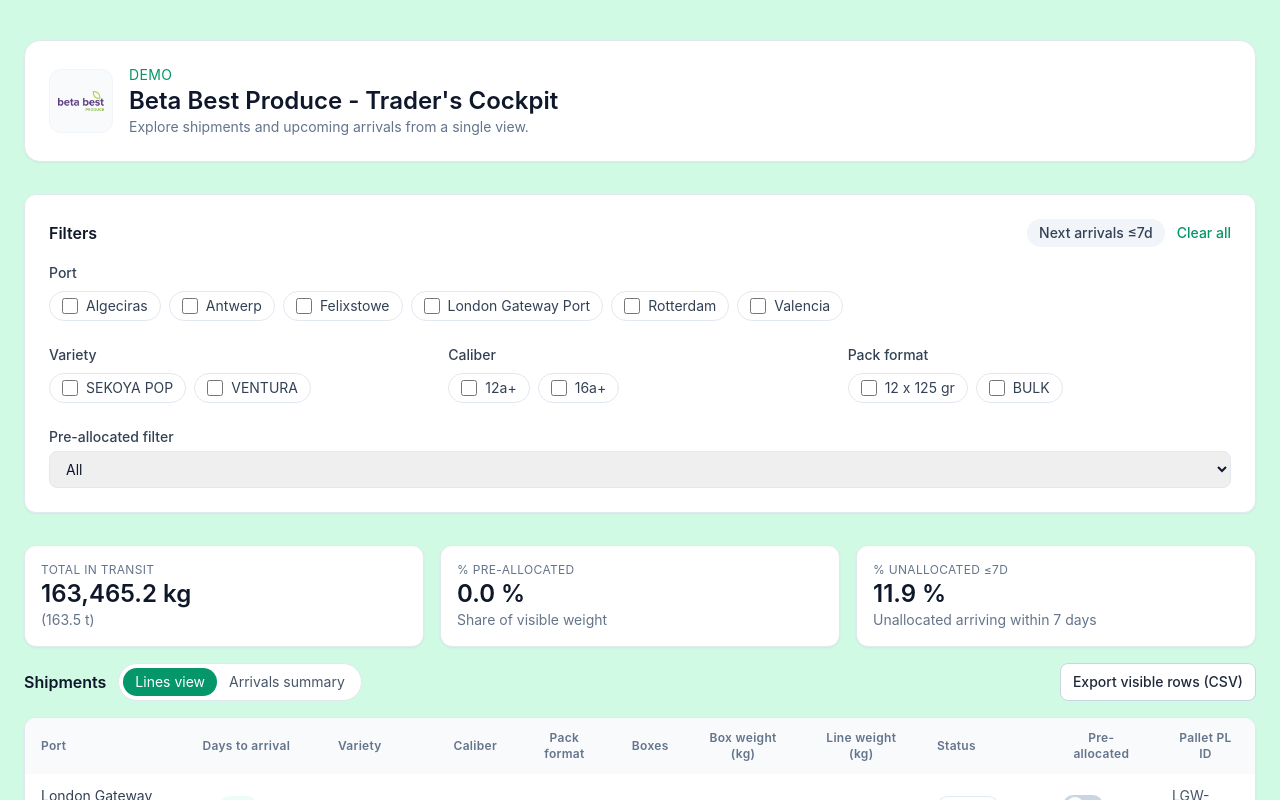
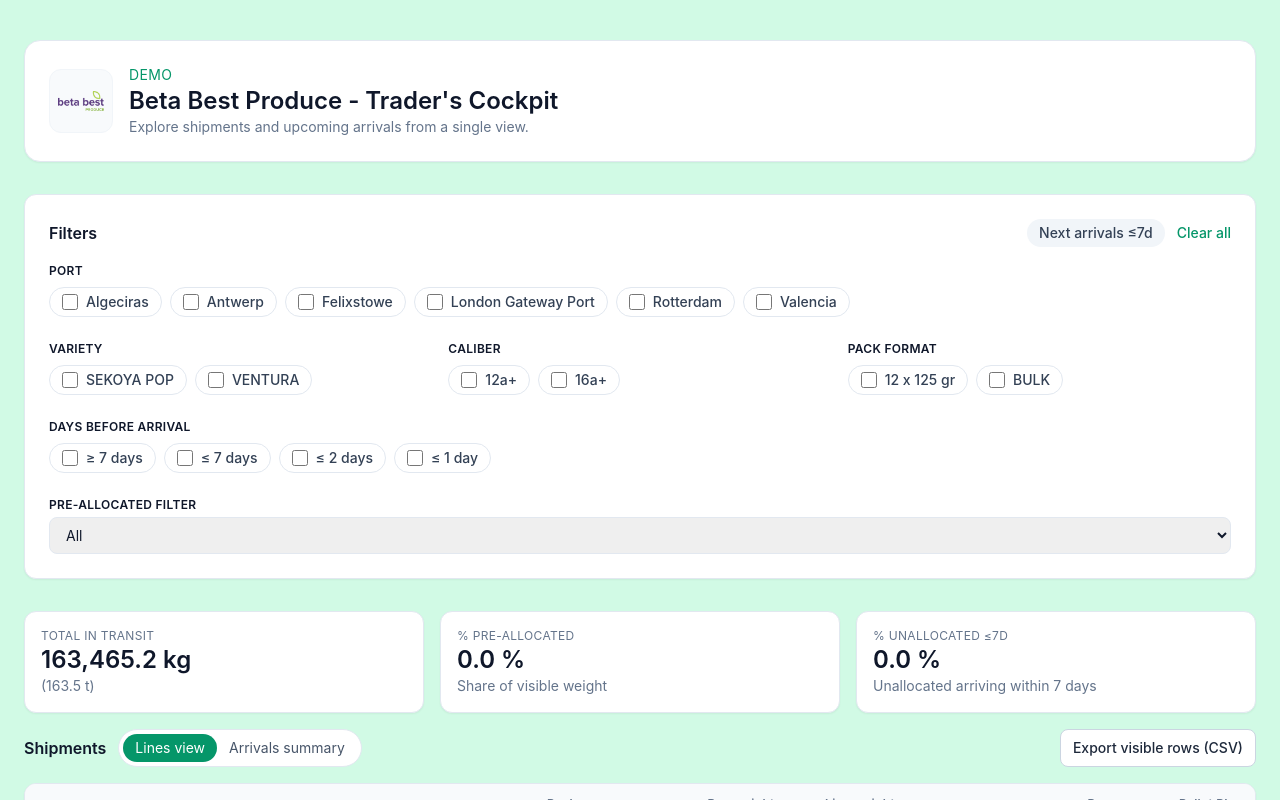
Before and after one commit to cyprienhenry/trader-cockpit, a Next.js app: page / in a window 1280 px wide. Shown: the top 800 px of the page. Built offline with nearby package versions, Linux system fonts and the light colour scheme.

Commit message:
update Day before arrival filters

```diff
--- a/app/page.tsx
+++ b/app/page.tsx
@@ -10,11 +10,12 @@
   computeStatus,
   hasEtaPassed,
   isEtaWithinSevenDays,
+  type ArrivalWindow,
 } from "@/lib/filters";
 import type { PalletDataset, PalletItem, PalletRow } from "@/types";
 
 // const FIXED_NOW = new Date(FIXED_NOW_ISO);
-const FIXED_NOW = new Date("2025-11-12T00:00:00Z");
+const FIXED_NOW = new Date("2025-11-07T00:00:00Z");
 const ONE_DAY_MS = 24 * 60 * 60 * 1000;
 
 type EnrichedRow = PalletRow & { stableKey: string };
@@ -48,6 +49,12 @@
 const VARIETIES = uniqueValues("variety");
 const CALIBERS = uniqueValues("caliber_raw");
 const PACK_FORMATS = uniqueValues("pack_format_raw");
+const ARRIVAL_OPTIONS: Array<{ value: ArrivalWindow; label: string }> = [
+  { value: "gte_7", label: "≥ 7 days" },
+  { value: "lte_7", label: "≤ 7 days" },
+  { value: "lte_2", label: "≤ 2 days" },
+  { value: "lte_1", label: "≤ 1 day" },
+];
 const PREALLOCATED_FILTER_OPTIONS: Array<{
   value: PreAllocatedFilter;
   label: string;
@@ -65,6 +72,7 @@
   varieties: [],
   calibers: [],
   packFormats: [],
+  arrivalWindows: [],
   nextArrivalsOnly: false,
   preAllocatedFilter: "all",
 };
@@ -92,7 +100,8 @@
   | "ports"
   | "varieties"
   | "calibers"
-  | "packFormats";
+  | "packFormats"
+  | "arrivalWindows";
 
 interface ColumnDefinition {
   key: ColumnKey;
@@ -255,8 +264,7 @@
       }
     });
 
-    const pctPreAllocated =
-      totalKg > 0 ? (preAllocatedKg / totalKg) * 100 : 0;
+    const pctPreAllocated = totalKg > 0 ? (preAllocatedKg / totalKg) * 100 : 0;
     const pctUnallocated7d =
       totalKg > 0 ? (unallocatedKg7d / totalKg) * 100 : 0;
 
@@ -502,9 +510,19 @@
               label="Pack format"
               options={PACK_FORMATS}
               selected={filters.packFormats}
-              onToggle={(value) => handleArrayFilterToggle("packFormats", value)}
+              onToggle={(value) =>
+                handleArrayFilterToggle("packFormats", value)
+              }
             />
           </div>
+          <CheckboxGroup
+            label="Days before arrival"
+            options={ARRIVAL_OPTIONS}
+            selected={filters.arrivalWindows}
+            onToggle={(value) =>
+              handleArrayFilterToggle("arrivalWindows", value)
+            }
+          />
           <SelectControl
             label="Pre-allocated filter"
             value={filters.preAllocatedFilter}
@@ -775,7 +793,9 @@
   const normalized = normalizeOptions(options);
   return (
     <label className="text-sm text-slate-600">
-      <span className="mb-1 block font-medium text-slate-700">{label}</span>
+      <span className="mb-1 block text-xs font-semibold uppercase tracking-wide text-slate-900">
+        {label}
+      </span>
       <select
         value={value}
         onChange={(event) => onChange(event.target.value)}
@@ -799,18 +819,22 @@
   onToggle,
 }: {
   label: string;
-  options: string[];
+  options: Array<string | { value: string; label: string }>;
   selected: string[];
   onToggle: (value: string) => void;
-}) => (
+}) => {
+  const normalized = normalizeOptions(options);
+  return (
     <fieldset className="text-sm text-slate-600">
-    <legend className="mb-2 block font-medium text-slate-700">{label}</legend>
+      <legend className="mb-2 block text-xs font-semibold uppercase tracking-wide text-slate-900">
+        {label}
+      </legend>
       <div className="flex flex-wrap gap-2">
-      {options.map((option) => {
-        const checked = selected.includes(option);
+        {normalized.map((option) => {
+          const checked = selected.includes(option.value);
           return (
             <label
-            key={option}
+              key={option.value}
               className={`inline-flex cursor-pointer items-center gap-2 rounded-full border px-3 py-1 ${
                 checked
                   ? "border-emerald-600 bg-emerald-50 text-emerald-700"
@@ -821,19 +845,19 @@
                 type="checkbox"
                 className="h-4 w-4 rounded border-slate-300 text-emerald-600 focus:ring-emerald-500"
                 checked={checked}
-              onChange={() => onToggle(option)}
+                onChange={() => onToggle(option.value)}
               />
-            <span>{option}</span>
+              <span className="text-sm font-medium">{option.label}</span>
             </label>
           );
         })}
-      {!options.length && (
+        {!normalized.length && (
           <span className="text-xs text-slate-400">No options available.</span>
         )}
       </div>
     </fieldset>
   );
-
+};
 const PreallocatedToggle = ({
   checked,
   onChange,
--- a/lib/filters.ts
+++ b/lib/filters.ts
@@ -1,12 +1,16 @@
 import { PalletRow, Status } from "@/types";
 
-export const FIXED_NOW_ISO = "2025-11-09T00:00:00Z";
+export const FIXED_NOW_ISO = "2025-11-01T00:00:00Z";
+const ONE_DAY_MS = 24 * 60 * 60 * 1000;
+
+export type ArrivalWindow = "gte_7" | "lte_7" | "lte_2" | "lte_1";
 
 export interface FilterCriteria {
   ports: string[];
   varieties: string[];
   calibers: string[];
   packFormats: string[];
+  arrivalWindows: ArrivalWindow[];
   nextArrivalsOnly: boolean;
 }
 
@@ -29,20 +33,46 @@
       !criteria.packFormats.includes(item.pack_format_raw)
     )
       return false;
-    if (
-      criteria.varieties.length &&
-      !criteria.varieties.includes(item.variety)
-    )
+    if (criteria.varieties.length && !criteria.varieties.includes(item.variety))
       return false;
     if (
       criteria.calibers.length &&
       !criteria.calibers.includes(item.caliber_raw)
     )
       return false;
+    if (
+      criteria.arrivalWindows.length &&
+      !matchesArrivalWindow(item.etaDate, now, criteria.arrivalWindows)
+    )
+      return false;
     if (criteria.nextArrivalsOnly) {
       if (!(item.etaDate > now && item.etaDate <= windowEnd)) return false;
     }
     return true;
+  });
+};
+
+const matchesArrivalWindow = (
+  etaDate: Date,
+  now: Date,
+  windows: ArrivalWindow[]
+) => {
+  const daysToArrival = Math.round(
+    (etaDate.getTime() - now.getTime()) / ONE_DAY_MS
+  );
+  return windows.some((window) => {
+    switch (window) {
+      case "gte_7":
+        return daysToArrival >= 7;
+      case "lte_7":
+        return daysToArrival <= 7;
+      case "lte_2":
+        return daysToArrival <= 2;
+      case "lte_1":
+        return daysToArrival <= 1;
+      default:
+        return false;
+    }
   });
 };
 
```
Lines whose indentation alone changed are shown as unchanged.
